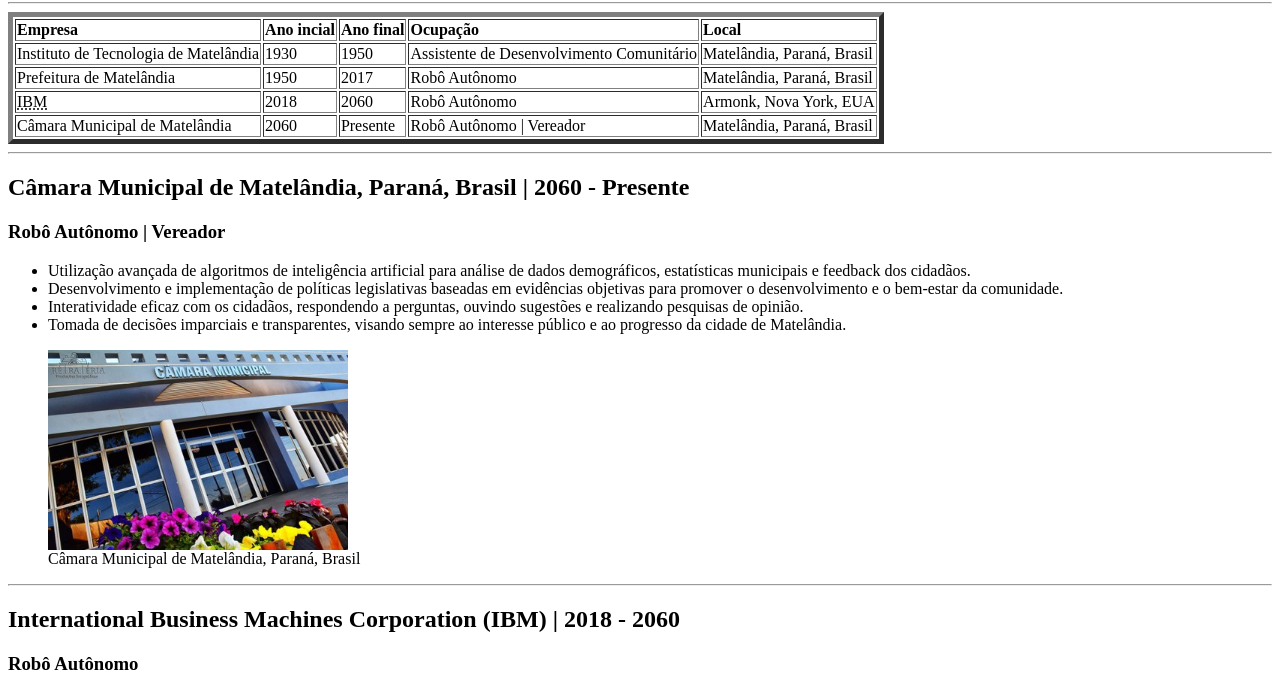
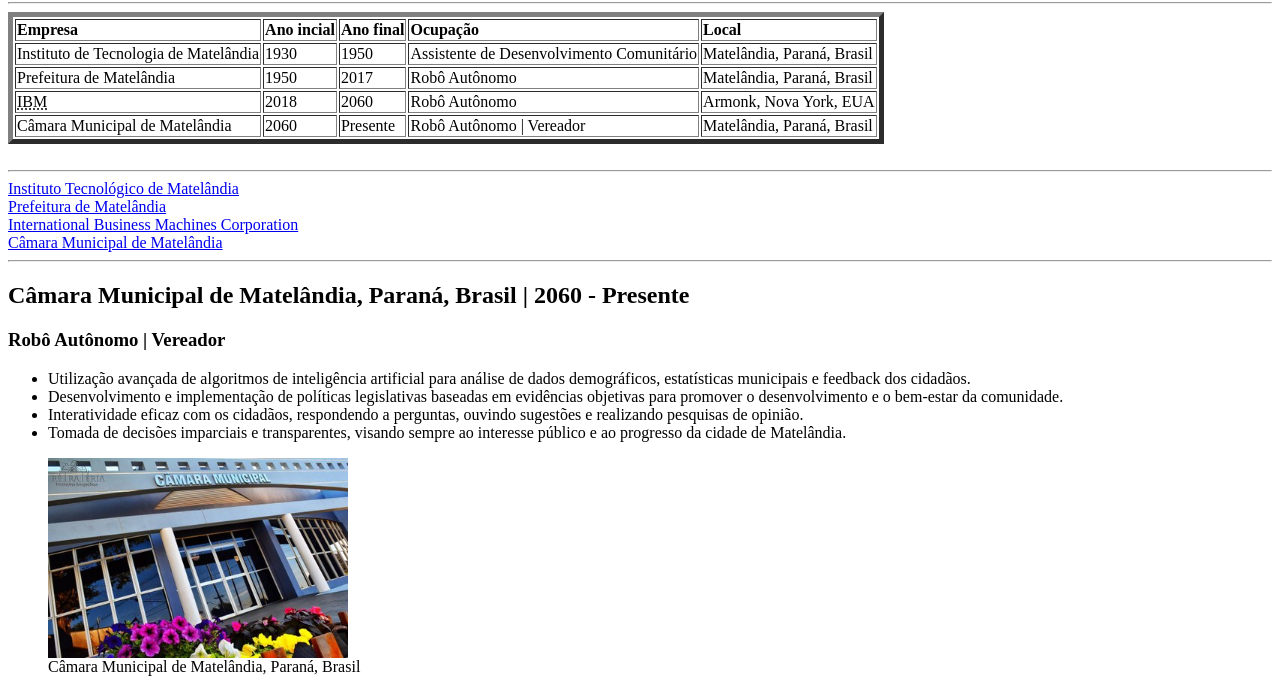
Before and after one commit to SarahElizabeteTDS/JohnnyFive-semCSS-, a plain HTML site: page experiencia.html in a window 1280 px wide. Shown: the part 64-755 px from the top of the page. Drawn offline with Linux system fonts and the light colour scheme.

Commit message:
Update experiencia.html

```diff
--- a/experiencia.html
+++ b/experiencia.html
@@ -45,9 +45,22 @@
                 <td>Matelândia, Paraná, Brasil</td>
             </tr>
         </table>
+
+        <br>
         <hr>
 
-        <h2>Câmara Municipal de Matelândia, Paraná, Brasil | 2060 - Presente</h2>
+        <a href="/experiencia.html#ITM">Instituto Tecnológico de Matelândia</a>
+        <br>
+        <a href="/experiencia.html#PM">Prefeitura de Matelândia</a>
+        <br>
+        <a href="/experiencia.html#IBM">International Business Machines Corporation</a>
+        <br>
+        <a href="/experiencia.html#CMM">Câmara Municipal de Matelândia</a>
+
+
+        <hr>
+
+        <h2 id = "CMM">Câmara Municipal de Matelândia, Paraná, Brasil | 2060 - Presente</h2>
         <h3>Robô Autônomo | Vereador</h3>
         <ul>
             <li>Utilização avançada de algoritmos de inteligência artificial para análise de dados demográficos, estatísticas municipais e feedback dos cidadãos.</li>
@@ -63,7 +76,7 @@
 
         <hr>
 
-        <h2>International Business Machines Corporation (IBM) | 2018 - 2060</h2>
+        <h2 id = "IBM">International Business Machines Corporation (IBM) | 2018 - 2060</h2>
         <h3>Robô Autônomo</h3>
         <ul>
             <li>Ajudante de Limpeza: Manutenção da limpeza e organização de instalações corporativas.</li>
@@ -78,7 +91,7 @@
 
         <hr>
 
-        <h2>Prefeitura de Matelândia, Paraná, Brasil | 1950 - 2017</h2>
+        <h2 id = "PM">Prefeitura de Matelândia, Paraná, Brasil | 1950 - 2017</h2>
         <h3>Robô Autônomo</h3>
         <ul>
             <li>Ajudante de Limpeza: Responsável pela limpeza e manutenção de instalações municipais.</li>
@@ -93,7 +106,7 @@
 
        <hr>
 
-       <h2>Instituto de Tecnologia de Matelândia, Paraná, Brasil | 1930 - 1950</h2>
+       <h2 id = "ITM">Instituto de Tecnologia de Matelândia, Paraná, Brasil | 1930 - 1950</h2>
         <h3>Assistente de Desenvolvimento Comunitário</h3>
         <ul>
             <li>Colaborou com uma equipe multidisciplinar no desenvolvimento e implementação de projetos de tecnologia para melhorar a qualidade de vida na comunidade de Matelândia.</li>
```
